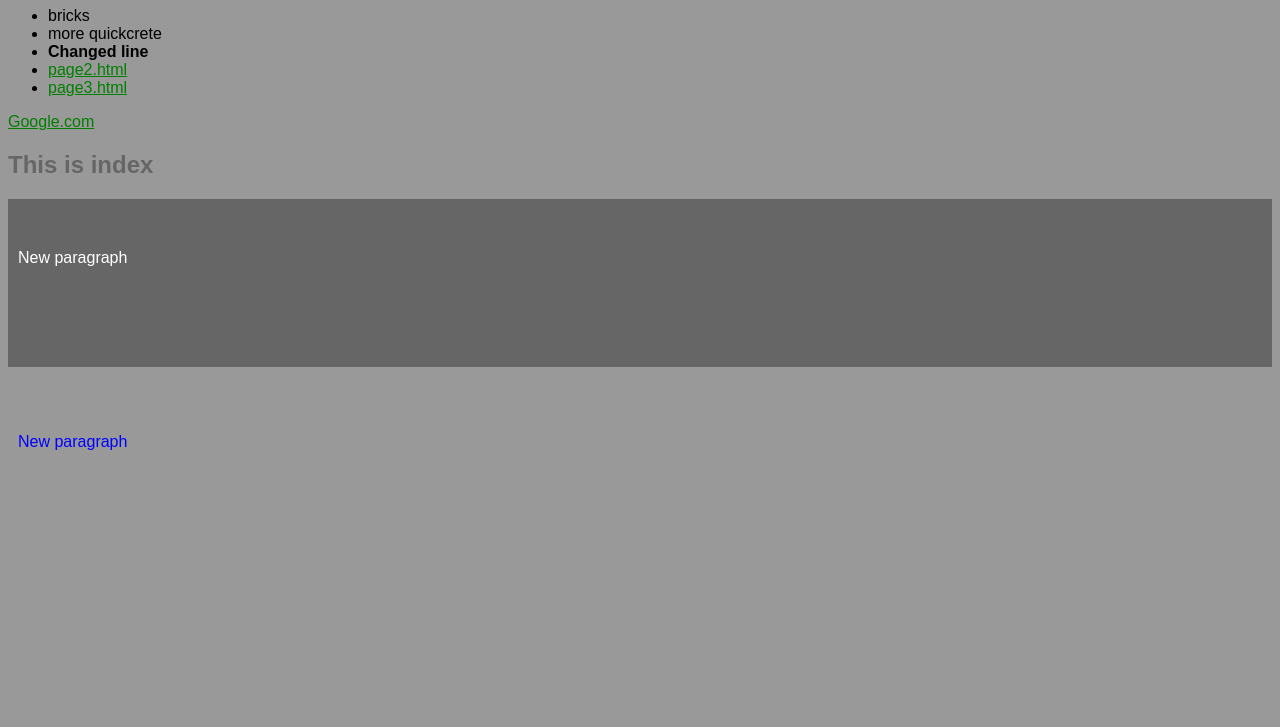
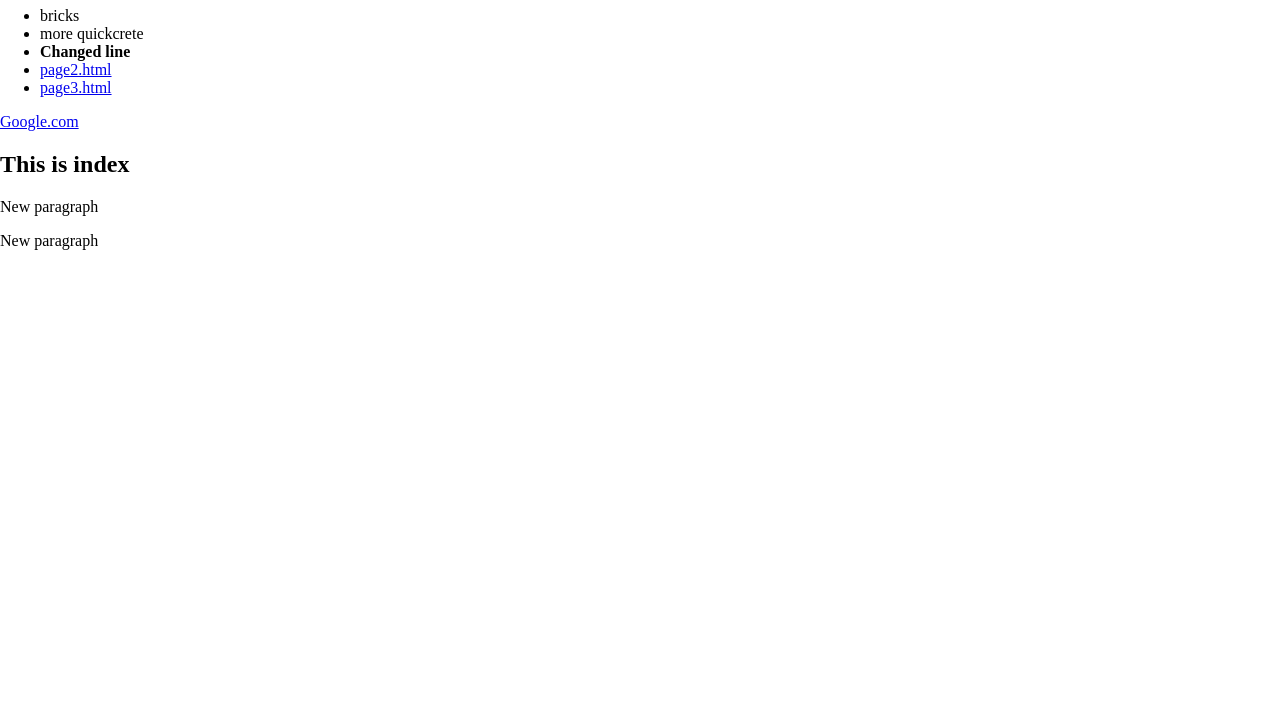
Before and after one commit to PitixJakob/test, a plain HTML site: page index.html in a window 1280 px wide. Shown: the part 73-800 px from the top of the page. Drawn offline with Linux system fonts and the light colour scheme.

Commit message:
Cha cha cha changes

```diff
--- a/main.css
+++ b/main.css
@@ -1,24 +1,32 @@
-body{
-  background: #999;
-  font-family: arial;
+body {
+    margin: 0;
 }
 
-h1, h2 {
-  color: #666;
+header{
+    background: #999;
+    color: white;
+    padding:15px 15px 0px 15px;
 }
 
-a{
-  color:green;
+header h1{
+    margin: 0;
+    display: inline;
 }
 
-p {
-  background: #666;
-  color: white;
-  padding: 50px 0px 100px 10px;
-
+nav ul{
+    margin: 0;
+    padding: 0 0 0 15px;
+    display: inline;
 }
 
-.secondary{
-  background: none;
-  color: blue;
+nav ul li {
+    background-color: black;
+    color: white;
+    display: inline-block;
+    list-style-type: none;
+    padding: 5px 15px;
 }
+
+nav ul li a {
+    color: white;
+}
```
Also changed, not shown: layout.html (added, +31 -0 lines), page2.html (+1 -0 lines), page3.html (+1 -0 lines), 1 other file.
